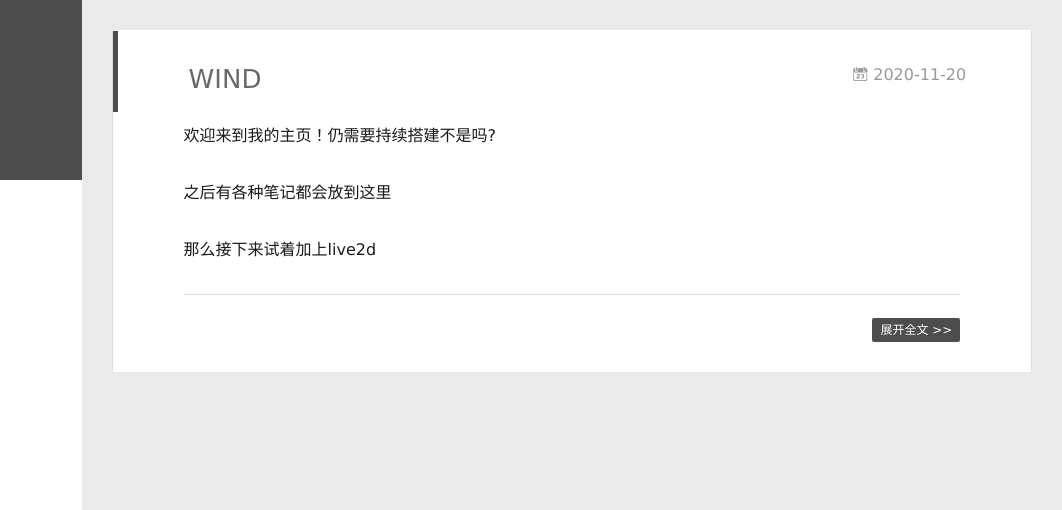
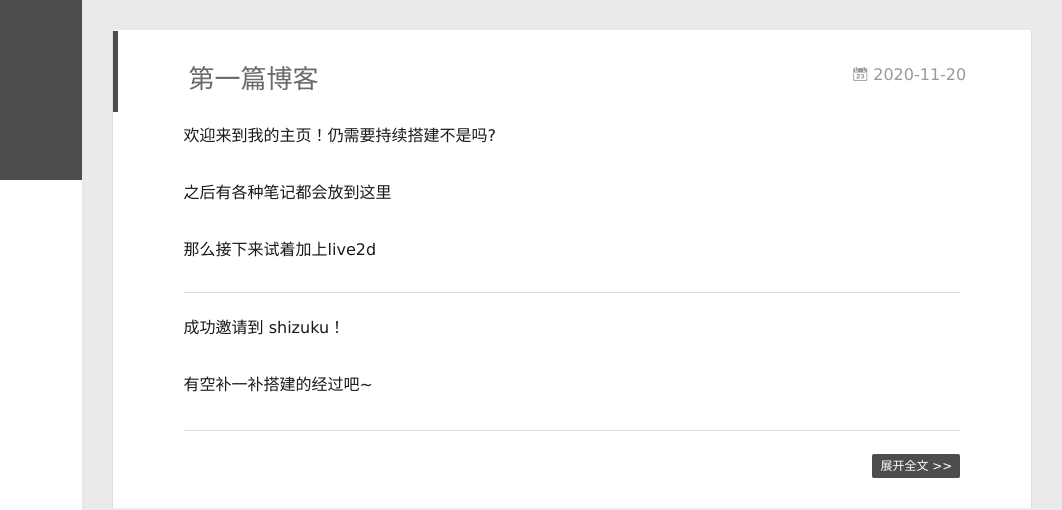
Before and after one commit to HeartBeatWind/HeartBeatWind.github.io, a plain HTML site: page index.html in a window 1280 px wide. Shown: the top 510 px of the page, 218-1280 px from the left. Drawn offline with Linux system fonts and the light colour scheme; no server answers.

Commit message:
Site updated: 2020-11-21 16:06:42

```diff
--- a/content.json
+++ b/content.json
@@ -1 +1 @@
-[{"title":"WIND","date":"2020-11-20T11:29:14.000Z","path":"2020/11/20/newpapername/","tags":[]}]
+[{"title":"第一篇博客","date":"2020-11-20T11:29:14.000Z","path":"2020/11/20/newpapername/","tags":[]}]
--- a/index.html
+++ b/index.html
@@ -159,7 +159,7 @@
 
 
     <h1 itemprop="name">
-      <a class="article-title" href="/2020/11/20/newpapername/">WIND</a>
+      <a class="article-title" href="/2020/11/20/newpapername/">第一篇博客</a>
     </h1>
 
 
@@ -175,6 +175,9 @@
         <p>欢迎来到我的主页！仍需要持续搭建不是吗?</p>
 <p>之后有各种笔记都会放到这里</p>
 <p>那么接下来试着加上live2d</p>
+<hr>
+<p>成功邀请到 shizuku！</p>
+<p>有空补一补搭建的经过吧~</p>
 
 
 
```
Also changed, not shown: 2020/11/20/newpapername/index.html (+9 -6 lines), archives/2020/11/index.html (+1 -1 lines), archives/2020/index.html (+1 -1 lines), archives/index.html (+1 -1 lines).
